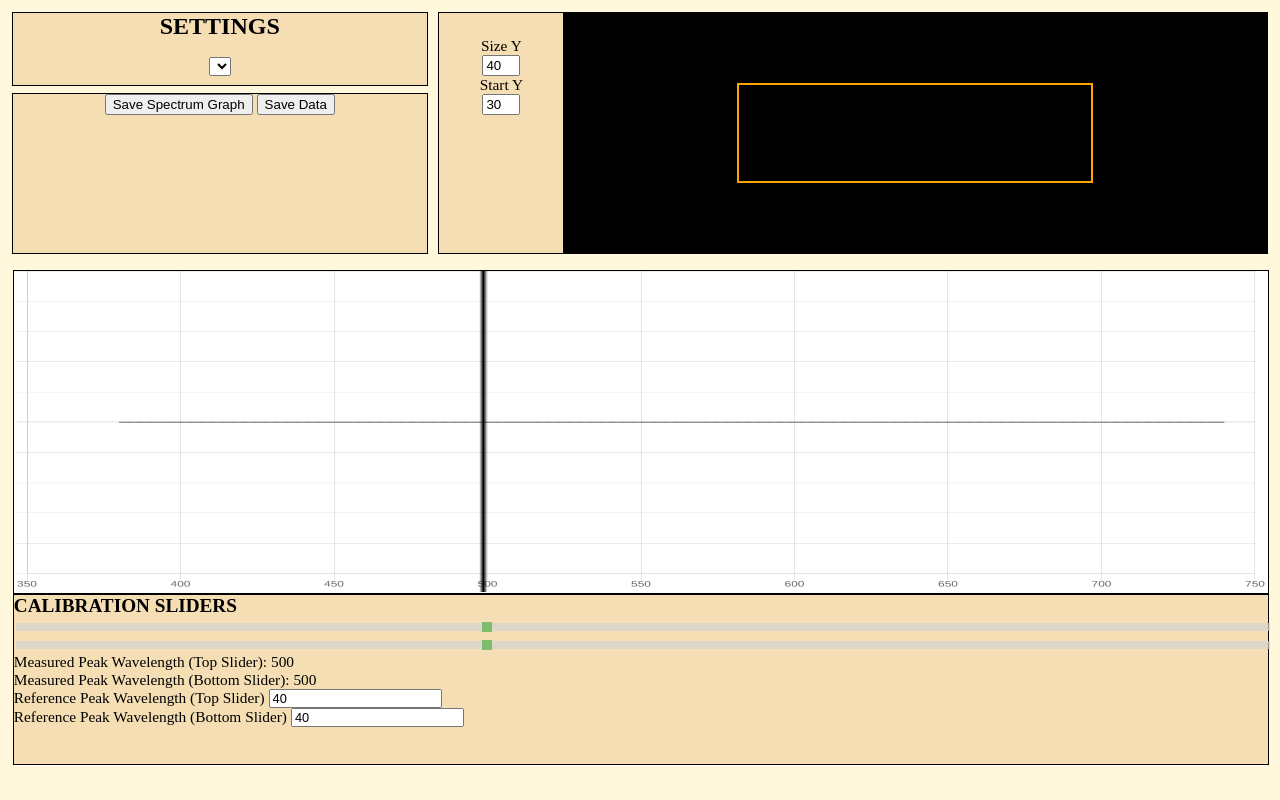
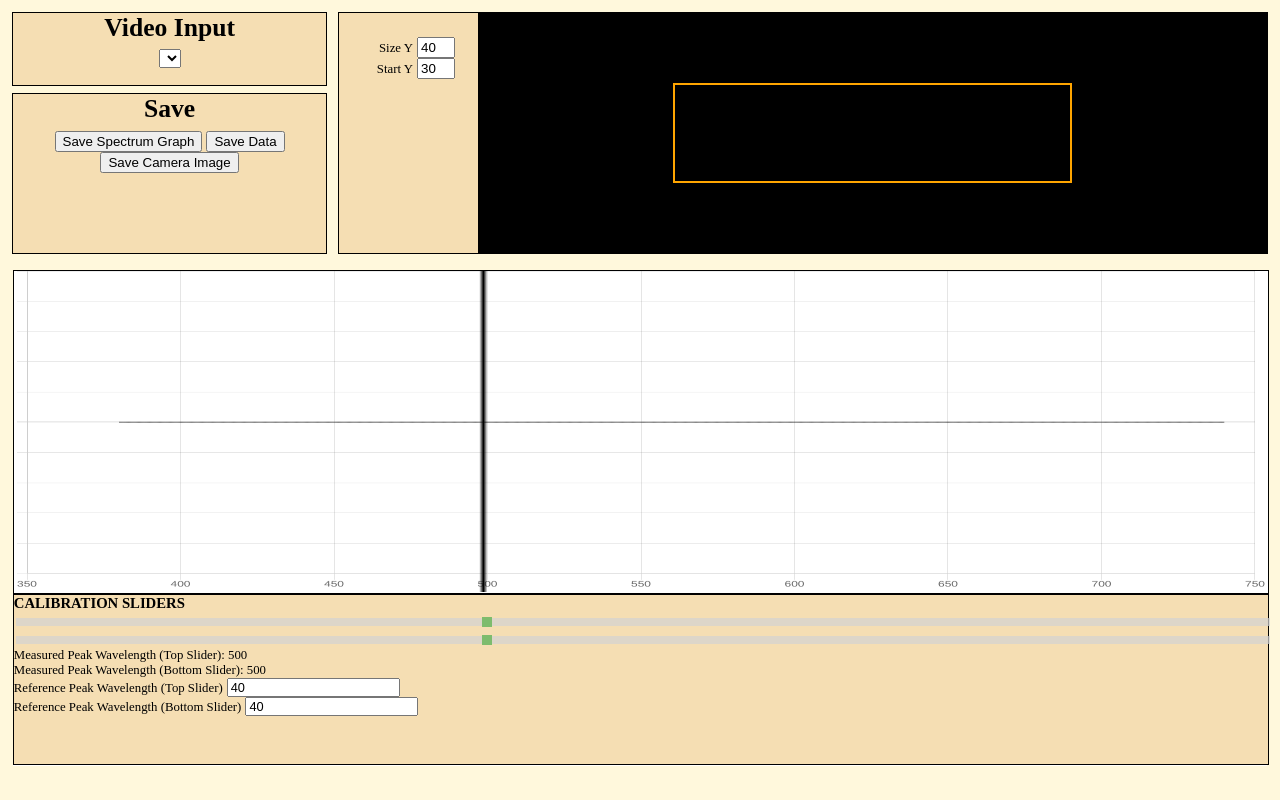
Before and after one commit to Tyronitar/Speccc-App, an Electron app: page index.html in a window 1280 px wide. Drawn offline with nearby package versions, Linux system fonts and the light colour scheme.

Commit message:
Just about finished saving stuff

```diff
--- a/css/layout.css
+++ b/css/layout.css
@@ -1,14 +1,14 @@
 h5 {
-  font-size: 1.5vw;
+  font-size: 1.15vw;
 }
 
 p {
-  font-size: 1.2vw;
+  font-size: 1vw;
   margin: 0;
 }
 
 label {
-  font-size: 1.2vw;
+  font-size: 1vw;
 }
 
 .wrapper {
@@ -37,7 +37,7 @@ label {
     position: relative;
     color: white;
     top: 0;
-    width: 33%;
+    width: 25%;
     float: left;
     height: 100%;
     padding: 0%;
@@ -70,7 +70,7 @@ label {
   background-color: wheat;
   position: relative;
   float: right;
-  width: 66%;
+  width: 74%;
   height: 100%;
   display: block;
 }
@@ -229,7 +229,7 @@ input[type=number] {
   appearance: none;
   width: 10px;
   height: 10px;
-  border-radius: 1%;
+  /* border-radius: 1%; */
   background: #4CAF50;
   cursor: pointer;
 }
@@ -241,7 +241,7 @@ input[type=number] {
   background: #4CAF50;
   cursor: pointer;
 }
-.slider2 {
+/* .slider2 {
   -webkit-appearance: none;
   width: 100%;
   height: 5%;
@@ -251,9 +251,9 @@ input[type=number] {
   opacity: 0.7;
   -webkit-transition: .2s;
   transition: opacity .2s;
-}
+} */
 
-.slider2::-webkit-slider-thumb {
+/* .slider2::-webkit-slider-thumb {
   -webkit-appearance: none;
   appearance: none;
   width: 10px;
@@ -261,12 +261,12 @@ input[type=number] {
   border-radius: 1%;
   background: #4CAF50;
   cursor: pointer;
-}
+} */
 
-.slider2::-moz-range-thumb {
+/* .slider2::-moz-range-thumb {
   width: 10px;
   height: 10px;
   border-radius: 1%;
   background: #4CAF50;
   cursor: pointer;
-}
+} */
--- a/index.html
+++ b/index.html
@@ -9,12 +9,14 @@
             <div class = "top">
                 <div id = "settings">
                     <div id = "settings_top">
-                        <h2 style="height: 50%;margin-top: 0%;margin-bottom: 2%;color: #000;">SETTINGS</h2>
+                        <h2 style="margin-top: 0%;margin-bottom: 2%;color: #000;font-size: 2vw;">Video Input</h2>
                         <select id = "cam_select">Select Camera</select>
                     </div>
                     <div id = "settings_files">
+                        <h2 style="margin-top: 0%;margin-bottom: 2%;color: #000;font-size: 2vw;">Save</h2>
                         <a id ='save_spectrum_link'><button id = "save_spectrum_button">Save Spectrum Graph</button></a>
                         <button id = "save_data">Save Data</button>
+                        <a id ='save_picture_link'><button id = "save_picture_button">Save Camera Image</button></a>
                     </div>
                 </div>
                 <div id = "top_right">
@@ -51,7 +53,7 @@
                     <div class="slidecontainer">
                       <h5 style="margin-top: 0%;margin-bottom: 0%;">CALIBRATION SLIDERS</h5>
                       <input type="range" min="350" max="750" value="500" class="slider" id="myRange">
-                      <input type="range" min="350" max="750" value="500" class="slider2" id="myRange2">
+                      <input type="range" min="350" max="750" value="500" class="slider" id="myRange2">
                       <p>Measured Peak Wavelength (Top Slider): <span id="demo"></span></p>
                       <p>Measured Peak Wavelength (Bottom Slider): <span id="demo2"></span></p>
                       <span>
```
